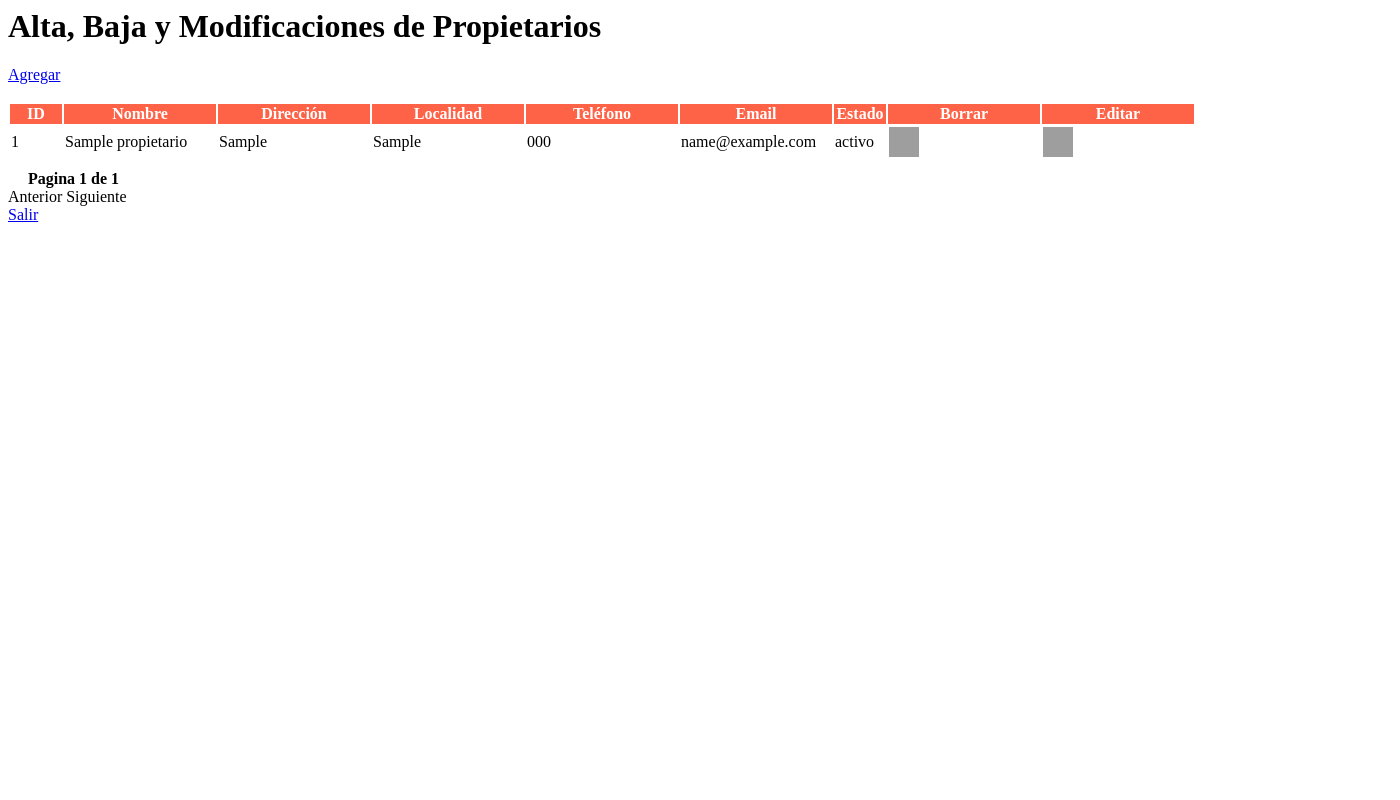
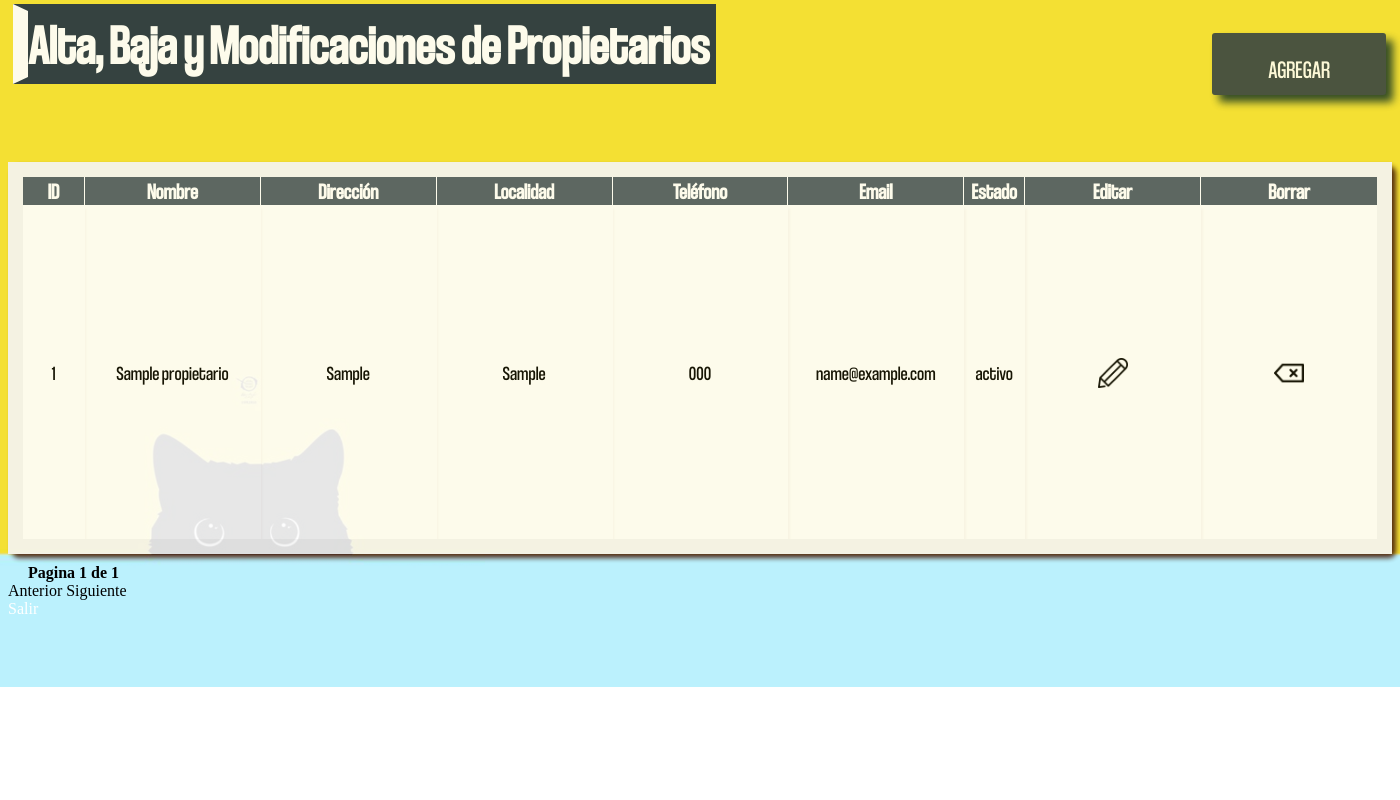
Before and after one commit to SilvinaZabinski/TP_ABML_MODULO1, a PHP site: page /pagpropietario.php in a window 1400 px wide. Run offline with PHP 8.4, Linux system fonts and the light colour scheme; tables that the repository leaves empty or names only in its code hold one stand-in row (values such as "Sample post"); grey boxes are pictures that could not be loaded.

Commit message:
actualización css

```diff
--- a/Css/pagpropietario.css
+++ b/Css/pagpropietario.css
@@ -0,0 +1,108 @@
+body {
+    background-image: url(fondo_propietario.jpg);
+    background-repeat: no-repeat;
+    background-size: 100%;
+
+}
+
+@font-face {
+    font-family: "titulopersonalizado";
+    src: url(fuentepersonalizada.otf)
+ }
+ @font-face{
+    text-decoration: none;
+    font-family: "botones_index";
+    src: url(fuente_botones.ttf);
+}
+
+h1 {
+    font-family:"botones_index" ;
+    font-size: 55px;
+    display: inline;
+    color:white;
+    background-color:#213242;
+    border: 7px solid #213242;
+    padding:6px solid #213242;
+    border-left:15px solid white;
+    opacity: 0.9;
+    margin: 5px;
+    position: relative;
+        top: 3px;
+}
+
+table {
+    width: 100%;
+    height: 50%;
+    background-color: white;
+    opacity: 0.9;
+    border-collapse: collapse;
+    border: 15px solid whitesmoke;
+    border-radius: 7px;
+    text-align: center;
+    font-family: "botones_index";
+    font-size: 20px;
+    box-shadow: 4px 4px 5px rgb(70, 29, 10);
+    position: sticky;
+        top: 100px;
+}
+
+th{
+    background-color: #213242;
+    color:white;
+    opacity: 0.8;
+    font-size: 22px;
+    border:1px solid white;
+    box-shadow: 2px 2px 3px rgb(248, 246, 246);
+    font-style: normal;
+}
+td{
+    border: 1px solid white;
+    box-shadow: 2px 2px 3px rgb(248, 246, 246);
+
+}
+
+.agregar {
+    border: 15px solid  #213242;
+    border-bottom: -30px;
+    border-radius: 3px;
+    margin: 4px;
+    padding: 6px 3px;
+    background-color: #213242;
+        opacity: 0.8;
+    color: white;
+    text-decoration: none;
+    text-transform: uppercase;
+    font-family: "botones_index";
+    font-size: 25px;
+    text-align: center;
+    width: 10%;
+    height:20px;
+    display: block;
+    box-shadow: 7px 7px 8px #052922;
+    position: relative;
+        top:-45px;
+        left: 1200px;
+}
+
+
+a:link {
+    color: white;
+    text-decoration: none;
+
+}
+
+a:visited {
+
+    color: white;
+    text-decoration: none;
+
+}
+
+
+
+a:active {
+    color: white;
+    text-decoration: none;
+
+
+}
--- a/pagpropietario.php
+++ b/pagpropietario.php
@@ -6,7 +6,7 @@
         background-color: tomato;
         }
     </style>
-    <link href="Css/pagpropietario.css" rel="stylesheet" type="text/css" />
+    <link href="css/pagpropietario.css" rel="stylesheet" type="text/css" />
     </head>
         <body>
         <h1>Alta, Baja y Modificaciones de Propietarios</h1>
@@ -20,11 +20,11 @@
                 <th style='width:150px;'>Teléfono</th>
                 <th style='width:150px;'>Email</th>
                 <th style='width:50px;'>Estado</th>
-                <th style='width:150px;'>Borrar</th>
-                <th style='width: 150px;'> Editar</th>
+                <th style='width:150px;'>Editar</th>
+                <th style='width: 150px;'> Borrar</th>
                 </tr>
                 </thead>
-                <div class=boton>
+                <div class="agregar">
                 <a href="agregarpropietario.php">Agregar</a>
                 </div>
                 <br>
@@ -87,8 +87,8 @@
                                     <td>".$fila['telefono']."</td>
                                     <td>".$fila['email']."</td>
                                     <td>".$fila['estado']."</td>
-                                    <td><a href='editarpropietario.php?id=".$fila['idpropietario']."'><img src='https://png.pngtree.com/png-clipart/20190614/original/pngtree-vector-pencil-icon-png-image_3773618.jpg' width='30' height='30'></a></td>
-                                    <td><a href='eliminarpropietario.php?id=".$fila['idpropietario']."'><img src='https://png.pngtree.com/png-clipart/20190611/original/pngtree-recycle-bin-material-png-image_3181279.jpg' width='30' height='30'></a></td>
+                                    <td><a href='editarpropietario.php?id=".$fila['idpropietario']."'><img src='Css/icono_editar.jpg' width='30' height='30'></a></td>
+                                    <td><a href='eliminarpropietario.php?id=".$fila['idpropietario']."'><img src='Css/icono_eliminar.jpg'  width='30' height='30'></a></td>
                                 </tr>";
                             $fila = $resultado->fetch_assoc();
                         }
```
Also changed, not shown: Css/fondo_propietario.jpg (added), imagenes/es para que se mantenga la carpeta nomas.png (deleted).
